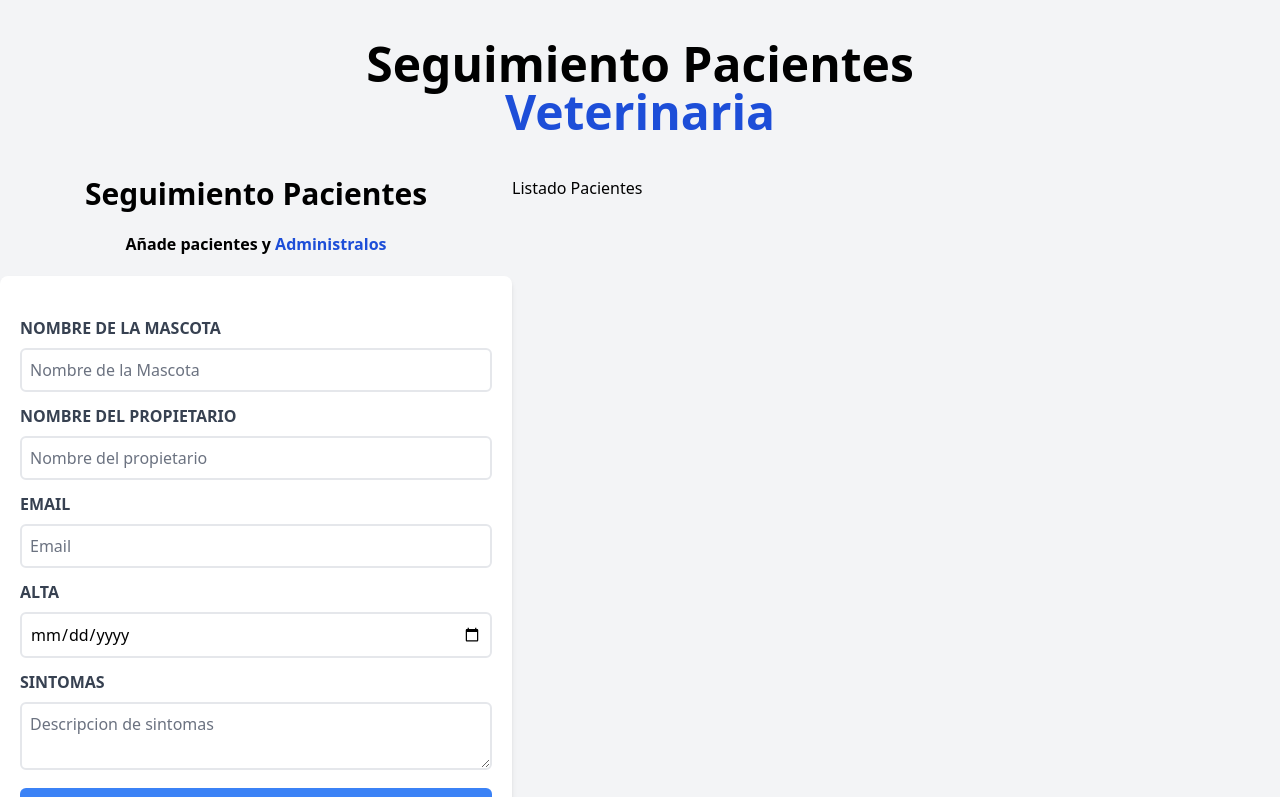
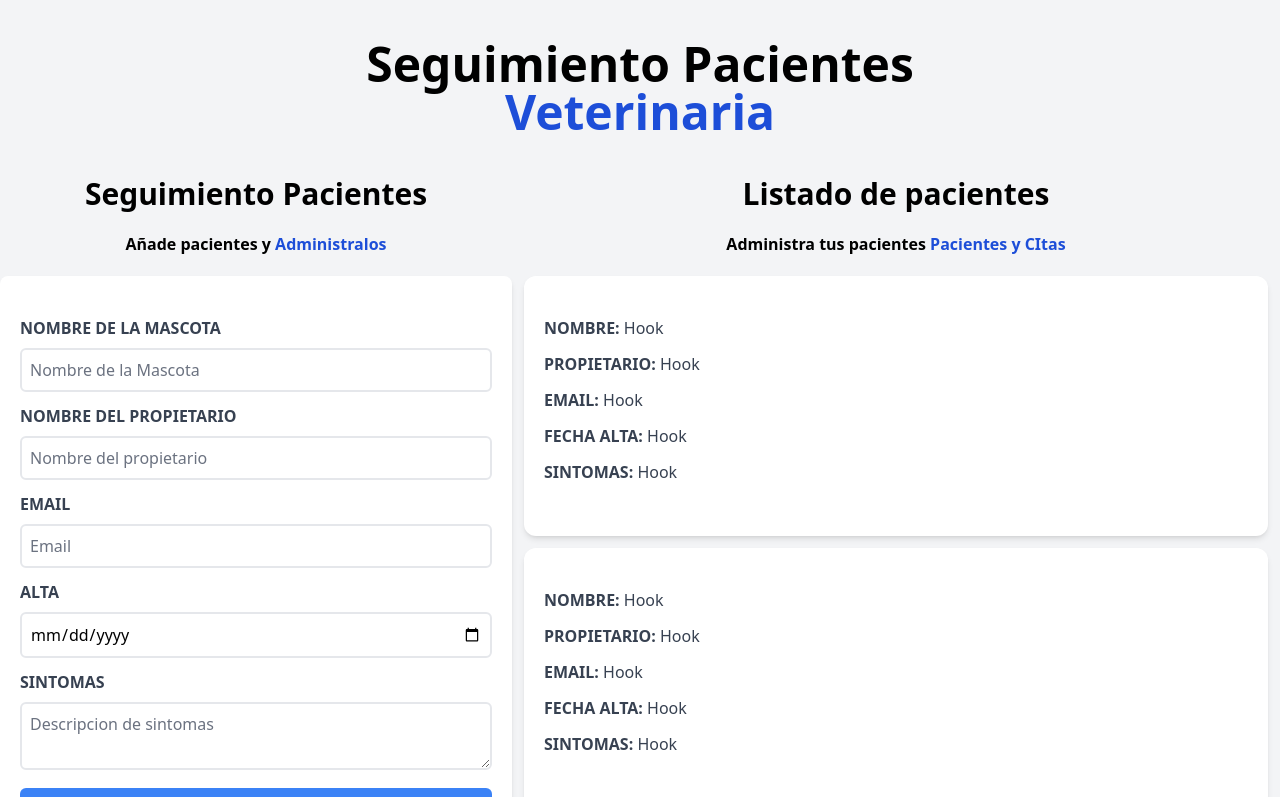
Before and after one commit to DiegoBelPe/admin-patients, a React (Vite) app: page / in a window 1280 px wide. Shown: the top 797 px of the page. Built offline with nearby package versions, Linux system fonts and the light colour scheme.

Commit message:
patient component add

```diff
--- a/src/components/ListadoPacientes.jsx
+++ b/src/components/ListadoPacientes.jsx
@@ -1,9 +1,23 @@
 import React from 'react'
+import Patient from './patient'
 
 const ListadoPacintes = ()=>{
   return (
-  <div className='w-1/2'>
-    Listado Pacientes
+  <div className='md:w-1/2 lg:w-3/5 md:h-screen overflow-y-scroll '>
+    <h2 className='font-black text-3xl text-center'>Listado de pacientes</h2>
+    <p className='text-center mt-5 font-bold mb-5'>Administra tus pacientes <span className='text-blue-700'>Pacientes y CItas</span></p>
+
+    <Patient />
+    <Patient />
+    <Patient />
+    <Patient />
+    <Patient />
+    <Patient />
+    <Patient />
+    <Patient />
+    <Patient />
+    <Patient />
+
   </div>
   )
 }
--- /dev/null
+++ b/src/components/patient.jsx
@@ -0,0 +1,30 @@
+import React from 'react'
+
+const patient = () => {
+  return (
+      <div className='m-3 bg-white shadow-md px-5 py-10 rounded-xl'>
+        <p className='font-bold mb-3 text-gray-700 uppercase'>
+          Nombre:
+          <span className='font-normal normal-case'> Hook </span>
+        </p>
+        <p className='font-bold mb-3 text-gray-700 uppercase'>
+          Propietario:
+          <span className='font-normal normal-case'> Hook </span>
+        </p>
+        <p className='font-bold mb-3 text-gray-700 uppercase'>
+          Email:
+          <span className='font-normal normal-case'> Hook </span>
+        </p>
+        <p className='font-bold mb-3 text-gray-700 uppercase'>
+          Fecha Alta:
+          <span className='font-normal normal-case'> Hook </span>
+        </p>
+        <p className='font-bold mb-3 text-gray-700 uppercase'>
+          Sintomas:
+          <span className='font-normal normal-case'> Hook </span>
+        </p>
+    </div>
+  )
+}
+
+export default patient
```
